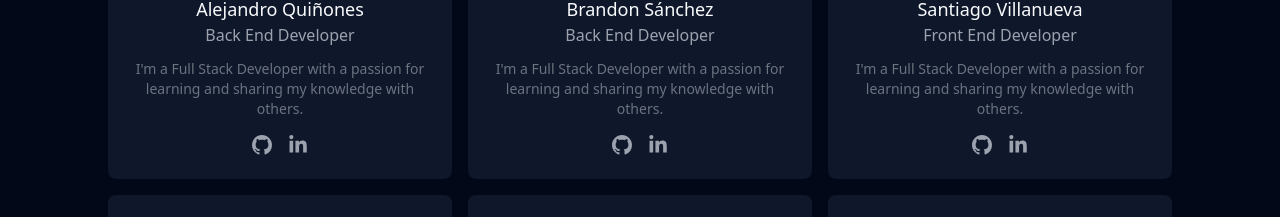
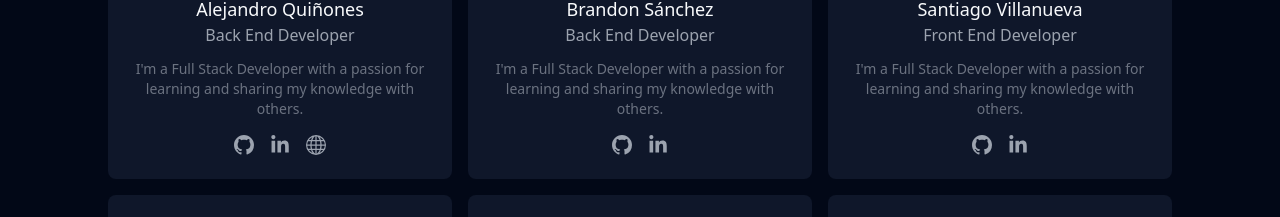
Before and after one commit to No-Country/c15-04-m-node-react, a React (Vite) app in the folder front/: page / in a window 1280 px wide. Shown: the part 2818-3035 px from the top of the page. Built offline with nearby package versions, Linux system fonts and the light colour scheme; no server answers; grey boxes are pictures that could not be loaded.

Commit message:
Add portfolio link to team member

```diff
--- a/front/src/components/Landing/users.ts
+++ b/front/src/components/Landing/users.ts
@@ -1,4 +1,4 @@
-import { BsGithub, BsBehance } from "react-icons/bs";
+import { BsGithub, BsBehance, BsGlobe } from "react-icons/bs";
 import { FaLinkedinIn } from "react-icons/fa";
 
 export const team = [
@@ -17,6 +17,11 @@ export const team = [
 				name: "linkedin",
 				icon: FaLinkedinIn,
 				url: "https://www.linkedin.com/in/alejandro-quinones-arenas/ ",
+			},
+			{
+				name: "portfolio",
+				icon: BsGlobe,
+				url: "https://alejandro-quinones.com/",
 			},
 		],
 	},
```
